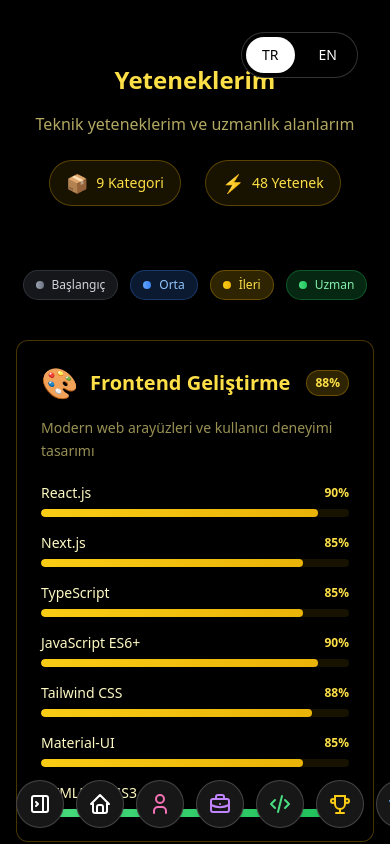
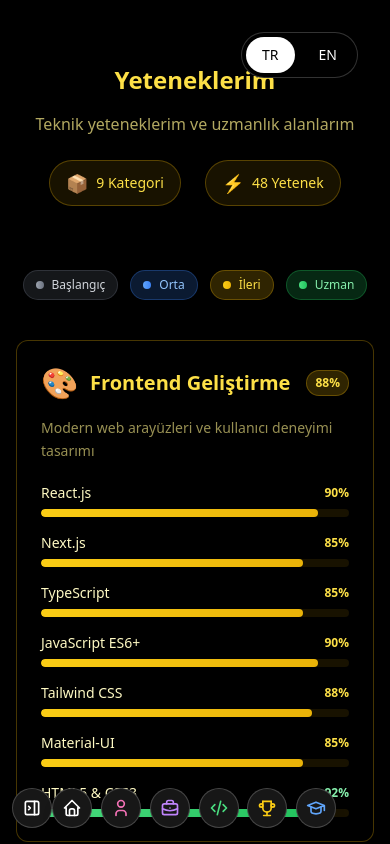
Before and after one commit to KBatuhanB/Portfolio, a Next.js app: page /Portfolio/skills in a window 390 px wide. Shown: the top 844 px of the page. Built offline with nearby package versions, Linux system fonts and the light colour scheme.

Commit message:
Fix: Make floating dock buttons fit all screen sizes dynamically

```diff
--- a/src/components/layout/AppBar.tsx
+++ b/src/components/layout/AppBar.tsx
@@ -104,23 +104,23 @@
             : 'bg-background border-transparent'
         )}
       >
-        <nav className="container-custom px-2 sm:px-4">
-          <div className="flex items-center justify-between h-14 sm:h-16 gap-2">
+        <nav className="container-custom">
+          <div className="flex items-center justify-between h-16">
             {/* Logo / Brand */}
             <Link
               href="/"
-              className="flex items-center space-x-1.5 sm:space-x-2 group flex-shrink-0"
+              className="flex items-center space-x-2 group"
             >
-              <div className="w-8 h-8 sm:w-10 sm:h-10 bg-primary rounded-lg flex items-center justify-center group-hover:scale-110 transition-transform duration-200">
-                <span className="text-primary-foreground font-bold text-base sm:text-xl">KB</span>
+              <div className="w-10 h-10 bg-primary rounded-lg flex items-center justify-center group-hover:scale-110 transition-transform duration-200">
+                <span className="text-primary-foreground font-bold text-xl">KB</span>
               </div>
-              <span className="font-semibold text-sm sm:text-lg hidden sm:inline-block">
+              <span className="font-semibold text-lg hidden sm:inline-block">
                 Portfolio
               </span>
             </Link>
 
             {/* Desktop Navigation */}
-            <div className="hidden md:flex items-center space-x-1 flex-1 justify-center">
+            <div className="hidden md:flex items-center space-x-1">
               {routes.map((route) => (
                 <Link
                   key={route.href}
@@ -140,7 +140,7 @@
             </div>
 
             {/* Right side - Language Switcher & Mobile Menu Button */}
-            <div className="flex items-center gap-1.5 sm:gap-2 md:gap-4 flex-shrink-0">
+            <div className="flex items-center space-x-2 md:space-x-4">
               {/* Desktop Language Switcher */}
               <div className="hidden md:block">
                 <LanguageSwitcher />
@@ -154,7 +154,7 @@
               <button
                 onClick={() => setIsMobileMenuOpen(!isMobileMenuOpen)}
                 className={cn(
-                  'md:hidden p-2 sm:p-2.5 rounded-lg',
+                  'md:hidden p-2.5 rounded-lg',
                   'hover:bg-accent transition-colors duration-200',
                   'focus:outline-none focus:ring-2 focus:ring-ring'
                 )}
@@ -164,7 +164,7 @@
                 {isMobileMenuOpen ? (
                   // Close icon
                   <svg
-                    className="w-5 h-5 sm:w-7 sm:h-7"
+                    className="w-7 h-7"
                     fill="none"
                     stroke="currentColor"
                     viewBox="0 0 24 24"
@@ -180,7 +180,7 @@
                 ) : (
                   // Hamburger icon
                   <svg
-                    className="w-5 h-5 sm:w-7 sm:h-7"
+                    className="w-7 h-7"
                     fill="none"
                     stroke="currentColor"
                     viewBox="0 0 24 24"
@@ -213,13 +213,13 @@
       {isMobileMenuOpen && (
         <div
           className={cn(
-            'fixed top-14 sm:top-16 left-0 right-0 bottom-0 z-40',
+            'fixed top-16 left-0 right-0 bottom-0 z-40',
             'bg-background border-t border-border',
             'md:hidden overflow-y-auto',
             'animate-slide-in-from-top'
           )}
         >
-          <nav className="container-custom py-4 px-3">
+          <nav className="container-custom py-4">
             <div className="flex flex-col space-y-2">
               {routes.map((route) => (
                 <Link
--- a/src/components/layout/PortfolioNavigation.tsx
+++ b/src/components/layout/PortfolioNavigation.tsx
@@ -74,8 +74,8 @@
       <div className="hidden md:block fixed bottom-8 left-1/2 -translate-x-1/2 z-50">
         <FloatingDock items={links} />
       </div>
-      {/* Mobile - Sol altta */}
-      <div className="md:hidden fixed bottom-4 left-4 z-50">
+      {/* Mobile - Sol altta, ekran genişliğine göre otomatik sığar */}
+      <div className="md:hidden fixed bottom-4 left-3 z-50" style={{ maxWidth: 'calc(100vw - 24px)' }}>
         <FloatingDock items={links} />
       </div>
     </>
--- a/src/components/ui/floating-dock.tsx
+++ b/src/components/ui/floating-dock.tsx
@@ -165,8 +165,7 @@
 
 /**
  * Mobile versiyonu - Collapsible menu
- * Sol altta konumlandırılır ve sağa doğru açılır
- * Default olarak açık
+ * Alt kısımda ortalanmış, ekran genişliğine göre otomatik boyutlandırılır
  */
 const FloatingDockMobile = ({
   items,
@@ -176,13 +175,24 @@
   className?: string;
 }) => {
   const [open, setOpen] = useState(true); // Default açık
+
+  // Toplam item sayısı + toggle buton = items.length + 1
+  // Her item için minimum alan: w-10 (40px) + gap
+  // Ekrana sığması için dinamik gap ve boyut hesaplanır
+  const totalItems = items.length + 1; // +1 for toggle button
+
   return (
     <div className={cn('relative block md:hidden', className)}>
       <AnimatePresence>
         {open && (
           <motion.div
             layoutId="nav"
-            className="absolute left-full ml-3 bottom-0 flex flex-row gap-3"
+            className="absolute left-full bottom-0 flex flex-row items-center"
+            style={{
+              // Ekran genişliğine göre gap hesapla
+              // max-width: calc(100vw - toggle button - padding)
+              gap: `clamp(4px, calc((100vw - ${totalItems * 40}px - 48px) / ${totalItems}), 12px)`,
+            }}
           >
             {items.map((item, idx) => (
               <motion.div
@@ -204,10 +214,10 @@
                 <Link
                   href={item.href}
                   key={item.title}
-                  className="h-12 w-12 rounded-full bg-neutral-900 flex items-center justify-center border border-white/[0.2] shadow-lg"
+                  className="h-10 w-10 rounded-full bg-neutral-900 flex items-center justify-center border border-white/[0.2] shadow-lg flex-shrink-0"
                   onClick={() => setOpen(false)}
                 >
-                  <div className="h-6 w-6">{item.icon}</div>
+                  <div className="h-5 w-5">{item.icon}</div>
                 </Link>
               </motion.div>
             ))}
@@ -216,9 +226,9 @@
       </AnimatePresence>
       <button
         onClick={() => setOpen(!open)}
-        className="h-12 w-12 rounded-full bg-neutral-900 flex items-center justify-center border border-white/[0.2] shadow-lg"
+        className="h-10 w-10 rounded-full bg-neutral-900 flex items-center justify-center border border-white/[0.2] shadow-lg flex-shrink-0"
       >
-        <IconLayoutNavbarCollapse className={cn("h-6 w-6 text-white transition-transform duration-200", open && "rotate-90")} />
+        <IconLayoutNavbarCollapse className={cn("h-5 w-5 text-white transition-transform duration-200", open && "rotate-90")} />
       </button>
     </div>
   );
```
